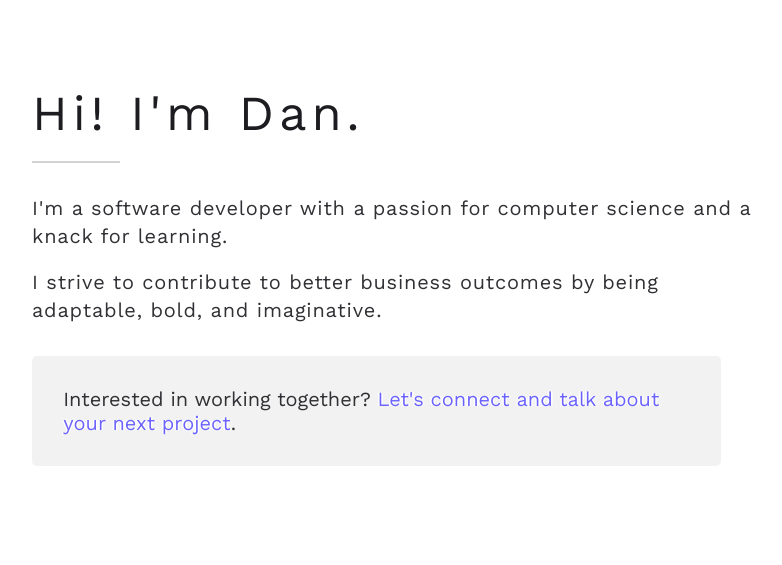
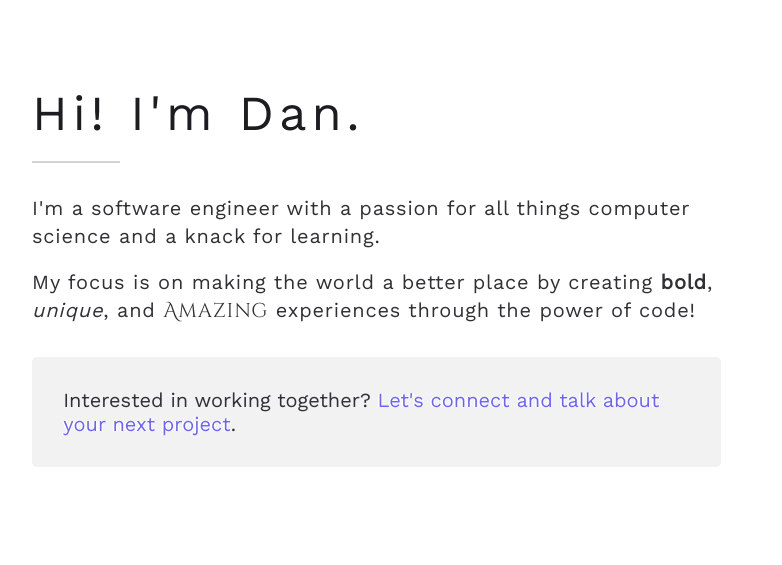
Before and after one commit to peterson-dev/portfolio, a PHP site: page / in a window 1280 px wide. Shown: the part 183-748 px from the top of the page, without its empty margins (248-1030 px from the left). Run offline with PHP 8.4, Linux system fonts and the light colour scheme.

Commit message:
reword index

```diff
--- a/main/assets/css/global/_custom.scss
+++ b/main/assets/css/global/_custom.scss
@@ -1,4 +1,8 @@
 /* custom */
+#amazing {
+  font-family: 'Cinzel Decorative', cursive;
+}
+
 .partial-border {
     width:350px;
     height:0px;
--- a/main/assets/css/style.css
+++ b/main/assets/css/style.css
@@ -1917,6 +1917,10 @@ u {
 }
 
 /* custom */
+#amazing {
+  font-family: 'Cinzel Decorative', cursive;
+}
+
 .partial-border {
   width: 350px;
   height: 0px;
--- a/main/index.html
+++ b/main/index.html
@@ -4,6 +4,7 @@
   <meta charset="UTF-8">
   <meta name="viewport" content="width=device-width, initial-scale=1">
   <script>document.getElementsByTagName("html")[0].className += " js";</script>
+  <link href="https://fonts.googleapis.com/css?family=Cinzel+Decorative&display=swap" rel="stylesheet">
   <link href="https://fonts.googleapis.com/css?family=Work+Sans" rel="stylesheet">
   <link rel="stylesheet" href="assets/css/style.css">
   <title>peterson development</title>
@@ -42,8 +43,8 @@
           <br>
           <h1 style="letter-spacing: .1em;">Hi! I'm Dan.</h1>
           <div class="partial-border margin-bottom--lg"></div>
-          <p style="letter-spacing: .04em;">I'm a software developer with a passion for computer science and a knack for learning.</p>
-          <p style="letter-spacing: .04em;">I strive to contribute to better business outcomes by being adaptable, bold, and imaginative.</p>
+          <p style="letter-spacing: .04em;">I'm a software engineer with a passion for all things computer science and a knack for learning.</p>
+          <p style="letter-spacing: .04em;">My focus is on making the world a better place by creating <strong>bold</strong>, <em>unique</em>, and <span id="amazing">Amazing</span> experiences through the power of code!</p>
         </div>
 
         <div class="hero__cta flex flex--wrap flex--center-y flex--gap-md margin-top--md">
```
